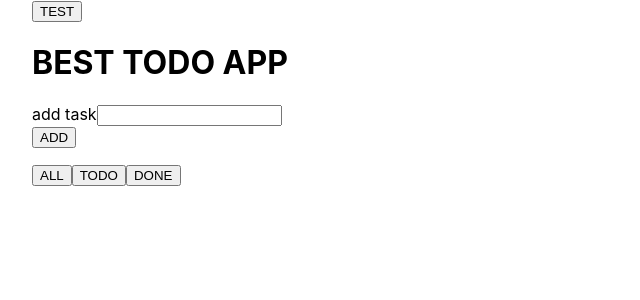
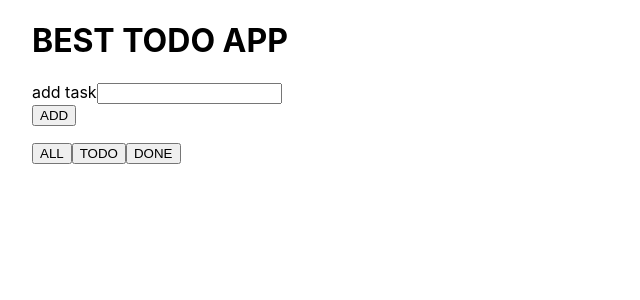
Before and after one commit to cladius6/best-todo-app, a Next.js app in the folder frontend/: page / in a window 1280 px wide. Shown: the top 300 px of the page, without its empty margins (0-640 px from the left). Built offline with nearby package versions, Linux system fonts and the light colour scheme; no server answers.

Commit message:
refactor: delete unused code

```diff
--- a/frontend/pages/index.tsx
+++ b/frontend/pages/index.tsx
@@ -8,8 +8,6 @@ class TodoApi {
   static async getTodos() {
     const response = await fetch('http://localhost:3000/todo');
     const data = await response.json();
-
-    console.log(data);
     return [data, response.status];
   }
 
@@ -104,14 +102,13 @@ const Home: NextPage = () => {
   const [editedTask, setEditedTask] = useState<ITodo | null>(null);
   const [hightestId, setHightestId] = useState<number>(0);
   const [todoApiResponse, setTodoApiResponse] = useState<number | null>(null);
-  const [isNewTaskAdded, setIsNewTaskAdded] = useState<string | null | any>();
 
   useEffect(() => {
     TodoApi.getTodos().then((data) => {
       setTasksList(data[0]);
       setTodoApiResponse(data[1]);
     });
-  }, [isNewTaskAdded]);
+  }, []);
 
   const titleChangeNewTaskHandler = (event: ChangeEvent<HTMLInputElement>) => {
     setEnteredTitleNewTask(event.target.value);
@@ -185,15 +182,6 @@ const Home: NextPage = () => {
 
   return (
     <div className={styles.container}>
-      <button
-        id="buttonTaskEdit"
-        className={`button button_task button_task--edit`}
-        onClick={() => {
-          console.log(tasksList);
-        }}
-      >
-        TEST
-      </button>
       <h1>BEST TODO APP</h1>
 
       <form id="formAddTask" onSubmit={submitNewTask}>
```
